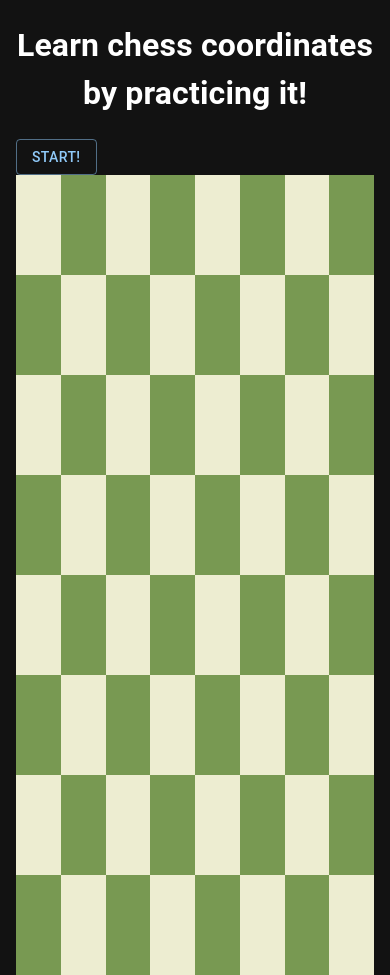
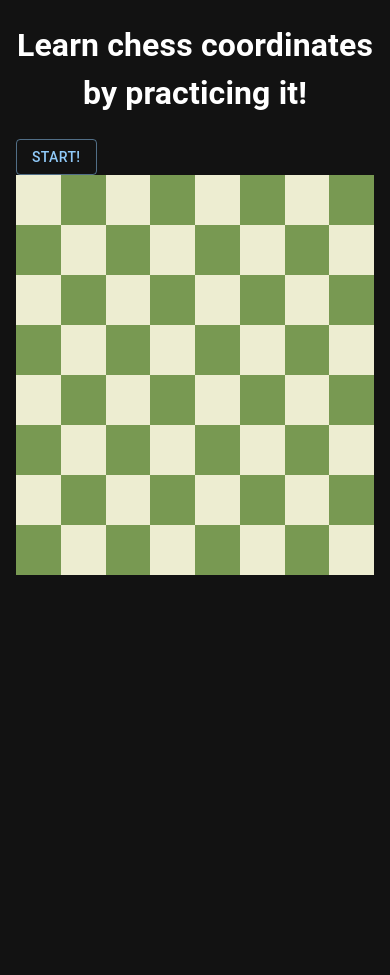
Before and after one commit to kasteckis/chess-coords, a Next.js app: page / in a window 390 px wide. After the commit the page ends 844 px from the top, so only its background shows below. Built offline with nearby package versions, Linux system fonts and the light colour scheme.

Commit message:
Added mobile chess board support

```diff
--- a/styles/globals.css
+++ b/styles/globals.css
@@ -37,3 +37,28 @@ h1, h2, h3, h4, h5 {
     justify-content: center;
     align-items: center;
 }
+
+@media only screen and (max-width: 768px) {
+    /*mobile*/
+
+    .div-dark-square {
+        width: 50px;
+        height: 50px;
+        background-color: #789952;
+        display: inline-block;
+    }
+
+    .div-light-square {
+        width: 50px;
+        height: 50px;
+        background-color: #ededd1;
+        display: inline-block;
+    }
+
+    .div-selected-square {
+        width: 50px;
+        height: 50px;
+        background-color: #ea7e6a;
+        display: inline-block;
+    }
+}
```
